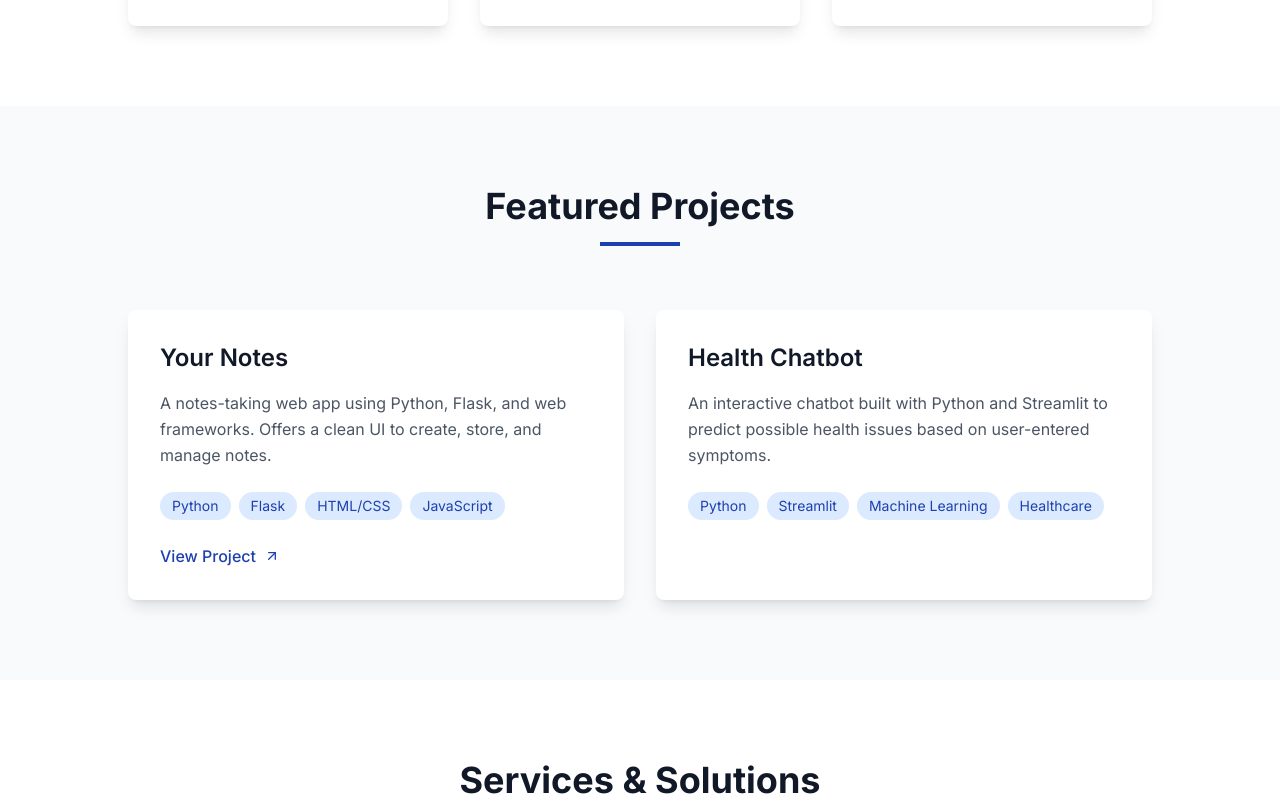
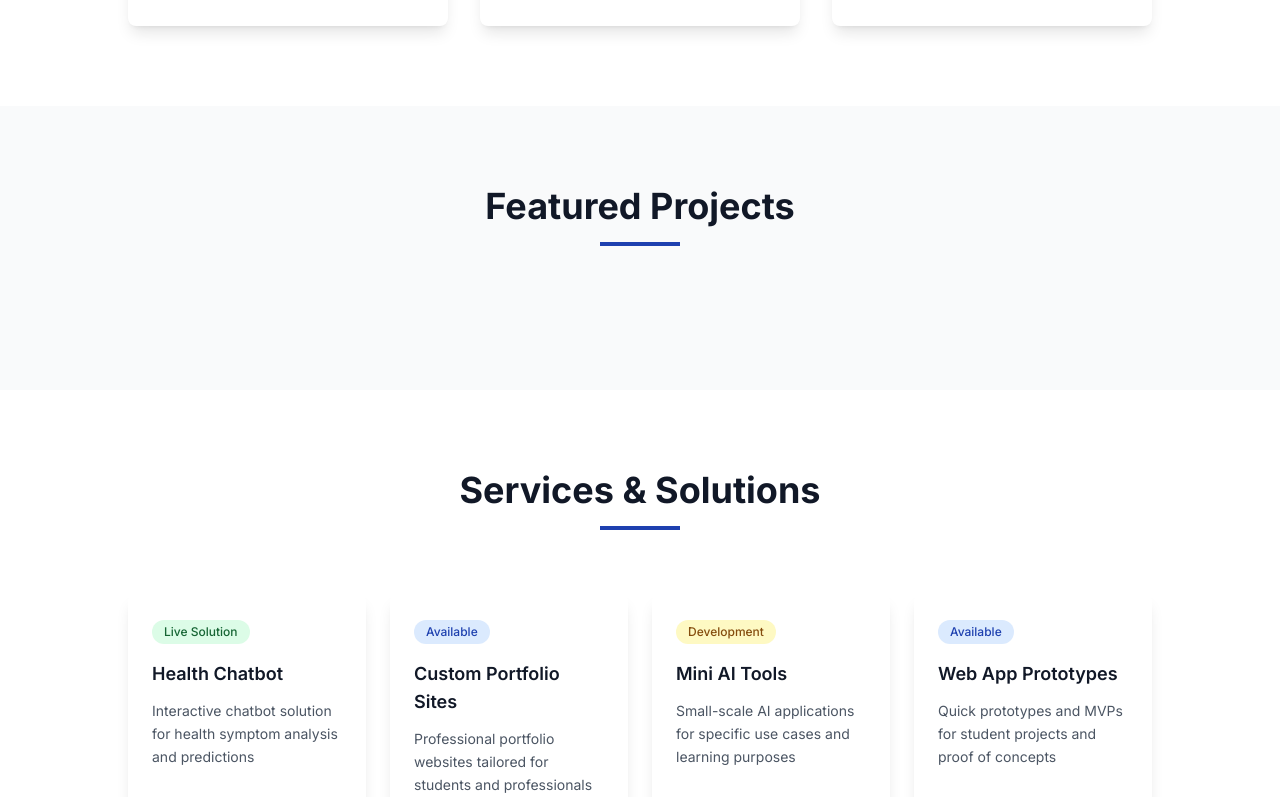
Before and after one commit to Manipamarthi10/manikantaswamy-portfolio, a React (Vite) app: page / in a window 1280 px wide. Shown: the part 1978-2775 px from the top of the page. Built offline with nearby package versions, Linux system fonts and the light colour scheme.

Commit message:
Remove content

```diff
--- a/src/components/Projects.tsx
+++ b/src/components/Projects.tsx
@@ -1,4 +1,3 @@
-
 import { ArrowUp } from "lucide-react";
 
 const Projects = () => {
@@ -27,43 +26,7 @@ const Projects = () => {
         </div>
 
         <div className="grid md:grid-cols-2 gap-8">
-          {projects.map((project, index) => (
-            <div
-              key={project.title}
-              className="bg-white rounded-lg p-8 shadow-lg hover:shadow-xl transition-all duration-300 animate-slide-up group"
-              style={{ animationDelay: `${index * 0.1}s`, animationFillMode: "both" }}
-            >
-              <h3 className="text-2xl font-semibold text-gray-900 mb-4 group-hover:text-primary transition-colors duration-300">
-                {project.title}
-              </h3>
-              <p className="text-gray-600 mb-6 leading-relaxed">
-                {project.description}
-              </p>
-
-              <div className="flex flex-wrap gap-2 mb-6">
-                {project.technologies.map((tech) => (
-                  <span
-                    key={tech}
-                    className="px-3 py-1 bg-blue-100 text-blue-800 text-sm rounded-full"
-                  >
-                    {tech}
-                  </span>
-                ))}
-              </div>
-
-              {project.link && (
-                <a
-                  href={project.link}
-                  target="_blank"
-                  rel="noopener noreferrer"
-                  className="inline-flex items-center space-x-2 text-primary hover:text-blue-700 font-medium transition-colors duration-200 group-hover:translate-x-1"
-                >
-                  <span>View Project</span>
-                  <ArrowUp className="w-4 h-4 rotate-45" />
-                </a>
-              )}
-            </div>
-          ))}
+          {/* Project cards removed */}
         </div>
       </div>
     </section>
```
